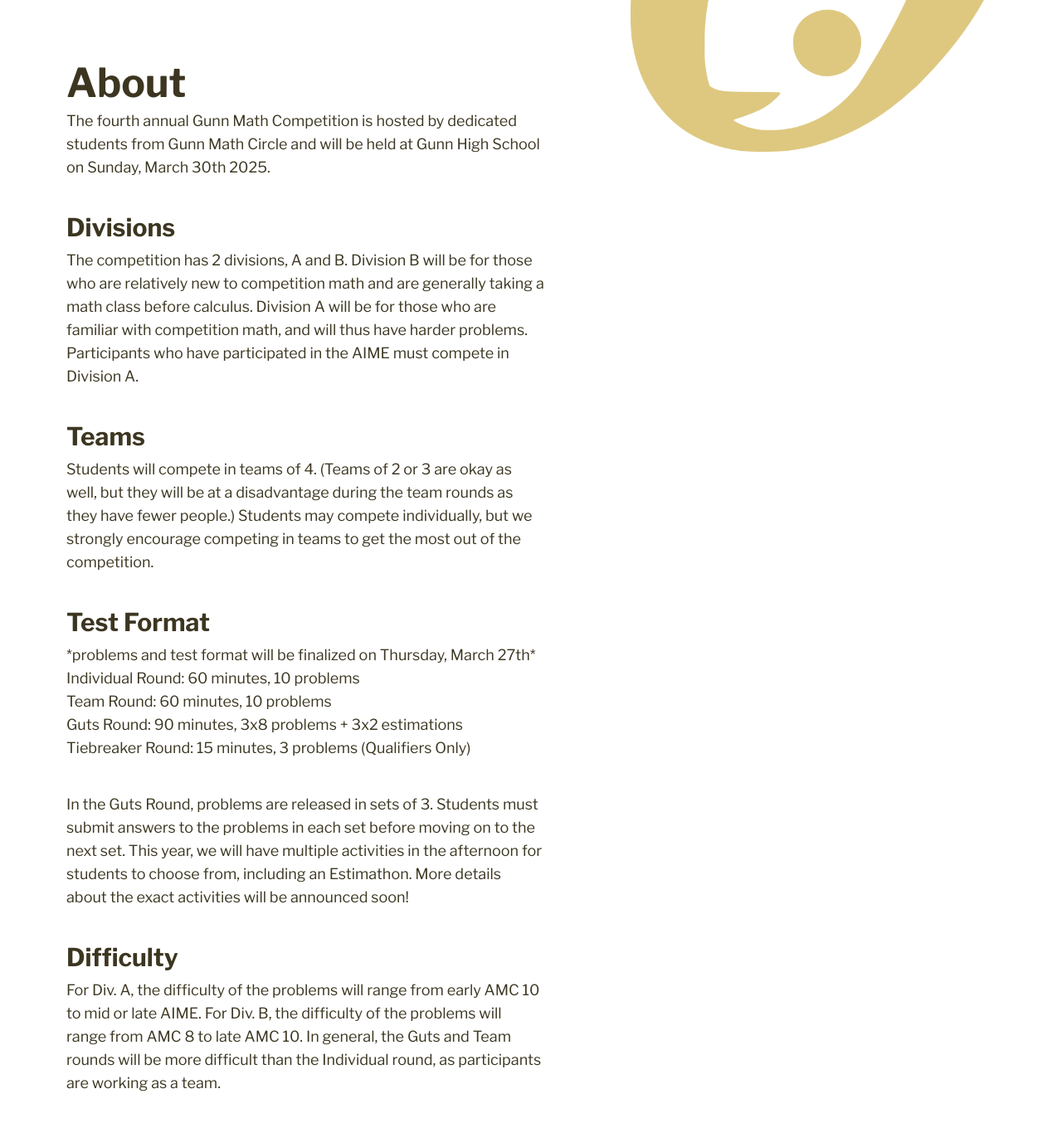
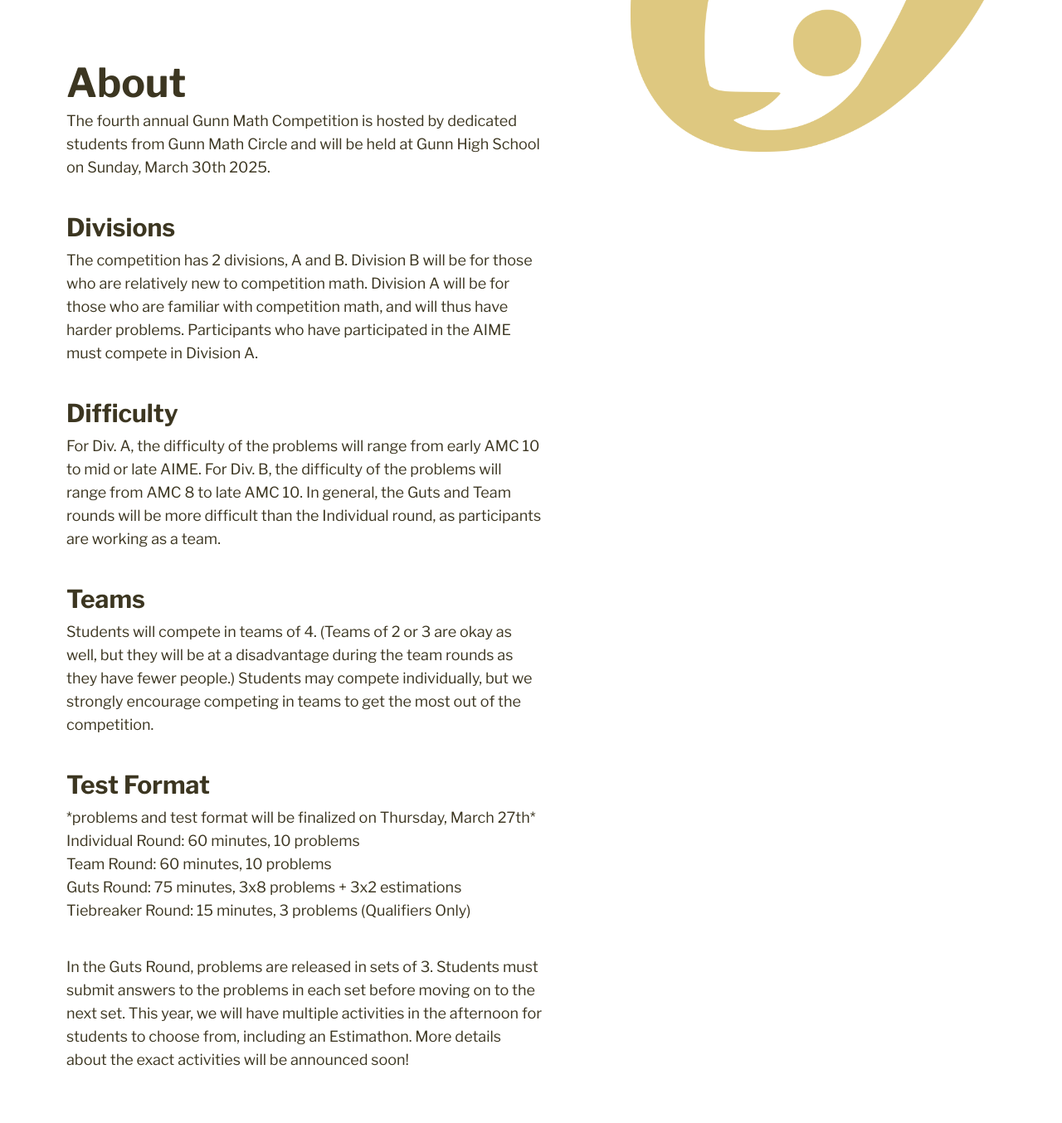
Before and after one commit to GunnMath/gmc-new-website, a Next.js app: page / in a window 1280 px wide. Shown: the part 764-2118 px from the top of the page at 83% size. Built offline with nearby package versions, Linux system fonts and the light colour scheme.

Commit message:
Schedule change

```diff
--- a/app/page.tsx
+++ b/app/page.tsx
@@ -88,7 +88,12 @@
 
         <Heading2>Divisions</Heading2>
         <Paragraph>
-          The competition has 2 divisions, A and B. Division B will be for those who are relatively new to competition math and are generally taking a math class before calculus. Division A will be for those who are familiar with competition math, and will thus have harder problems. Participants who have participated in the AIME must compete in Division A.
+          The competition has 2 divisions, A and B. Division B will be for those who are relatively new to competition math. Division A will be for those who are familiar with competition math, and will thus have harder problems. Participants who have participated in the AIME must compete in Division A.
+        </Paragraph>
+
+        <Heading2>Difficulty</Heading2>
+        <Paragraph>
+          For Div. A, the difficulty of the problems will range from early AMC 10 to mid or late AIME. For Div. B, the difficulty of the problems will range from AMC 8 to late AMC 10. In general, the Guts and Team rounds will be more difficult than the Individual round, as participants are working as a team.
         </Paragraph>
 
         <Heading2>Teams</Heading2>
@@ -102,7 +107,7 @@
           *problems and test format will be finalized on Thursday, March 27th*
           Individual Round: 60 minutes, 10 problems<br />
           Team Round: 60 minutes, 10 problems<br />
-          Guts Round: 90 minutes, 3x8 problems + 3x2 estimations<br />
+          Guts Round: 75 minutes, 3x8 problems + 3x2 estimations<br />
           Tiebreaker Round: 15 minutes, 3 problems (Qualifiers Only)
         </Paragraph>
 
@@ -110,10 +115,6 @@
           In the Guts Round, problems are released in sets of 3. Students must submit answers to the problems in each set before moving on to the next set. This year, we will have multiple activities in the afternoon for students to choose from, including an Estimathon. More details about the exact activities will be announced soon!
         </Paragraph>
 
-        <Heading2>Difficulty</Heading2>
-        <Paragraph>
-          For Div. A, the difficulty of the problems will range from early AMC 10 to mid or late AIME. For Div. B, the difficulty of the problems will range from AMC 8 to late AMC 10. In general, the Guts and Team rounds will be more difficult than the Individual round, as participants are working as a team.
-        </Paragraph>
       </div>
 
       <div className="flex flex-col items-center py-32">
```
Also changed, not shown: app/prizepool/page.tsx (added).
